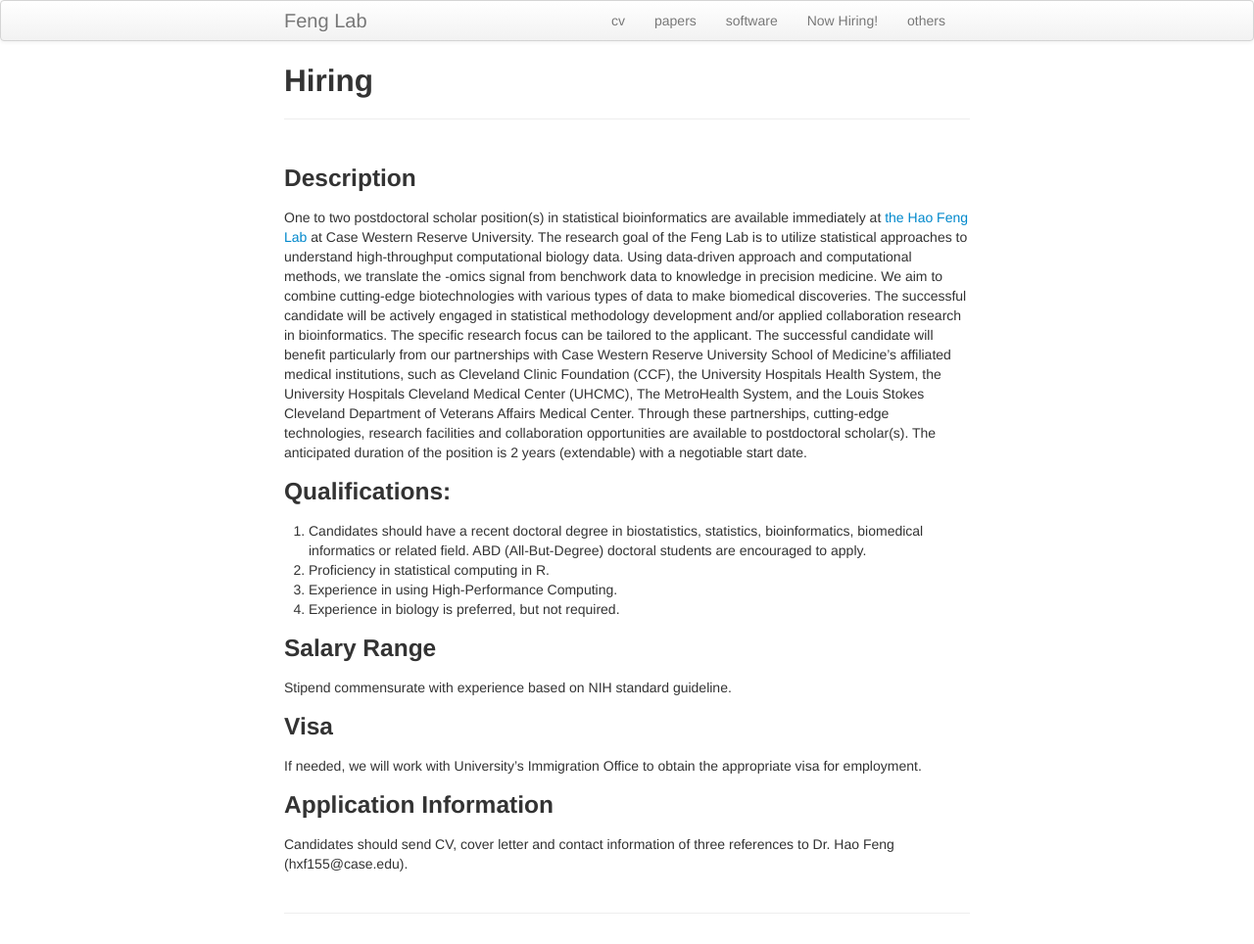
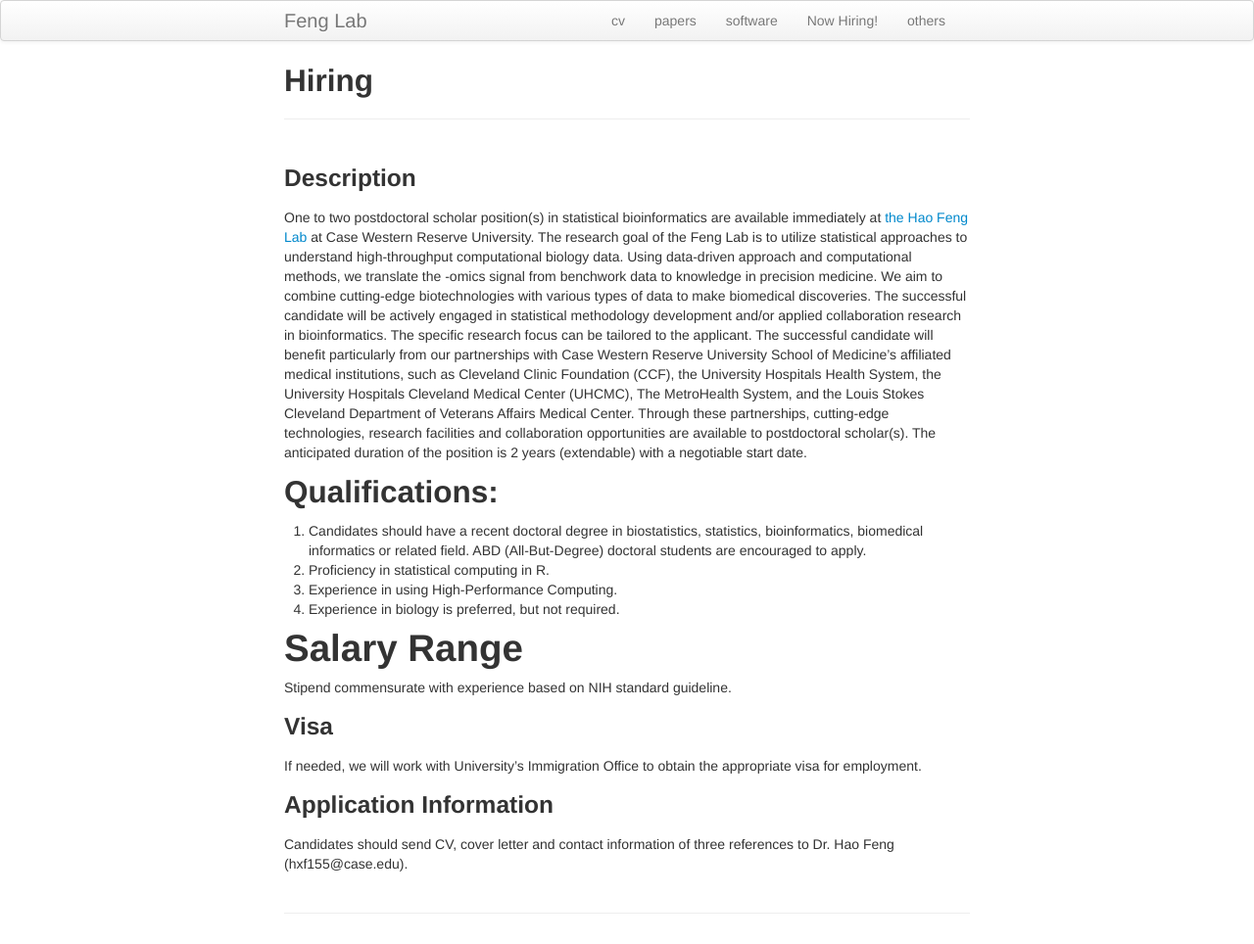
Before and after one commit to haoharryfeng/testpage4, a Jekyll site: the page built from hire.md, in a window 1280 px wide. Shown: the whole page at 98% size. Built offline with Jekyll 4.4.1, drawn with Linux system fonts in a browser that asks for light colours.

```diff
--- a/hire.md
+++ b/hire.md
@@ -10,14 +10,14 @@ One to two postdoctoral scholar position(s) in statistical bioinformatics are av
 The successful candidate will benefit particularly from our partnerships with Case Western Reserve University School of Medicine’s affiliated medical institutions, such as Cleveland Clinic Foundation (CCF), the University Hospitals Health System, the University Hospitals Cleveland Medical Center (UHCMC), The MetroHealth System, and the Louis Stokes Cleveland Department of Veterans Affairs Medical Center. Through these partnerships, cutting-edge technologies, research facilities and collaboration opportunities are available to postdoctoral scholar(s).
 The anticipated duration of the position is 2 years (extendable) with a negotiable start date.
 
-### Qualifications:
+## Qualifications:
 1.	Candidates should have a recent doctoral degree in biostatistics, statistics, bioinformatics, biomedical informatics or related field. ABD (All-But-Degree) doctoral students are encouraged to apply.
 2.	Proficiency in statistical computing in R.
 3.	Experience in using High-Performance Computing.
 4.	Experience in biology is preferred, but not required.
 
 
-### Salary Range
+# Salary Range
 Stipend commensurate with experience based on NIH standard guideline.
 
 ### Visa
```
